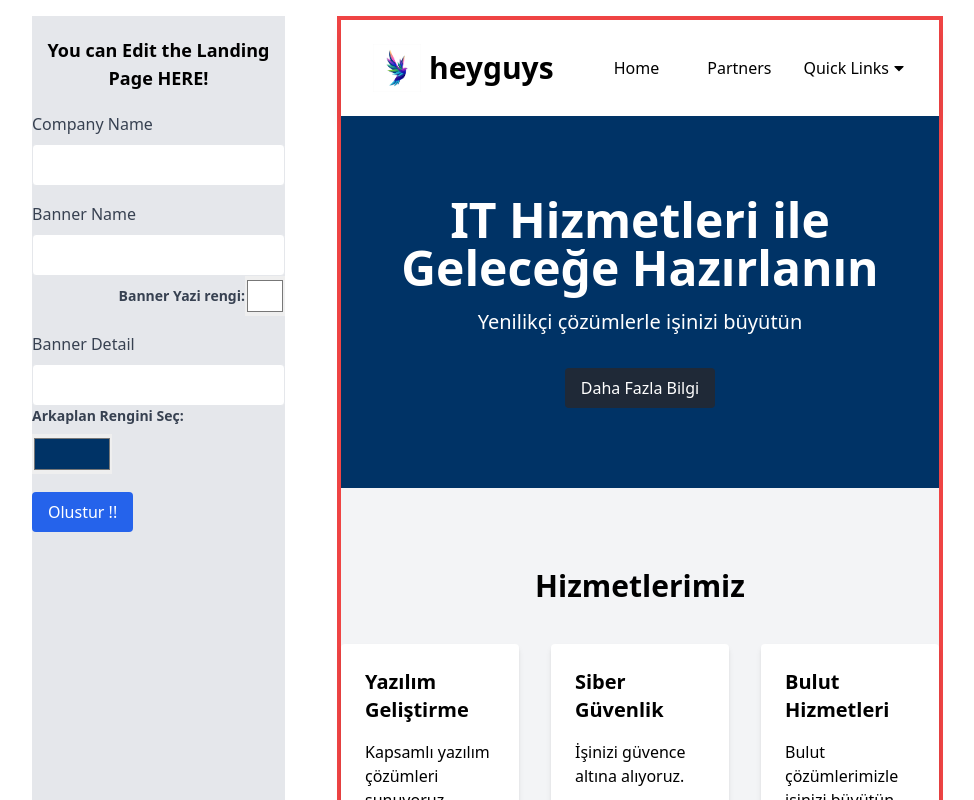
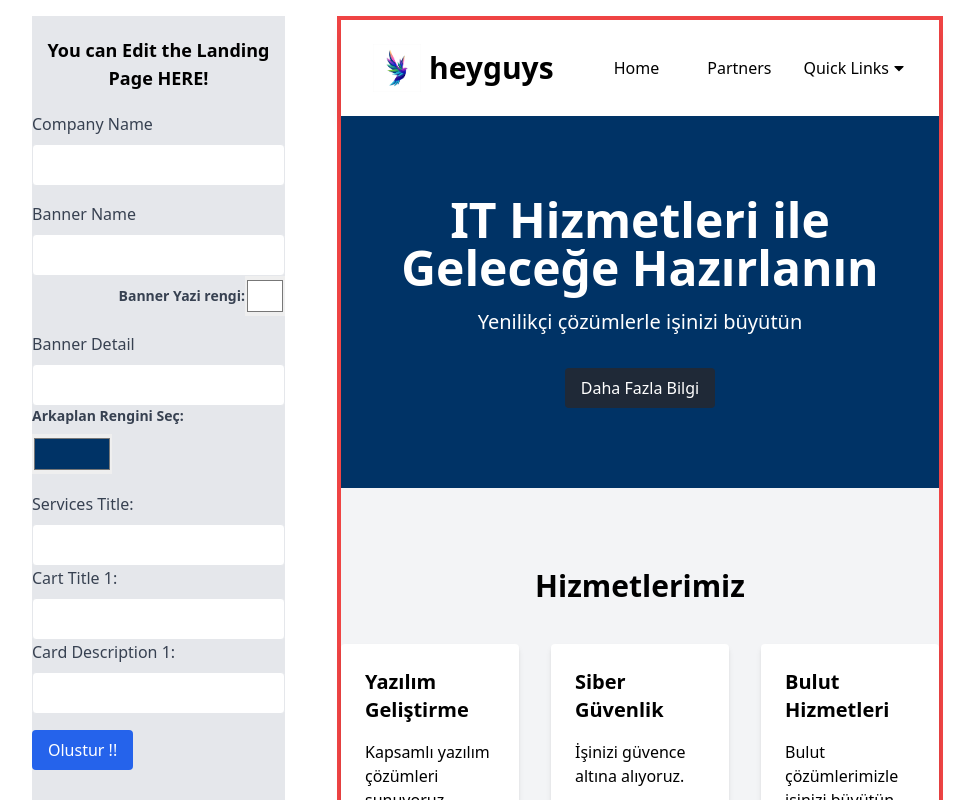
Before and after one commit to BurakFO/Landing-Page-React-Tailwind, a React (Vite) app: page /create in a window 1280 px wide. Shown: the top 800 px of the page, without its empty margins (0-974 px from the left). Built offline with nearby package versions, Linux system fonts and the light colour scheme.

Commit message:
Services Section added to Redux as Object

```diff
--- a/src/components/CreateInput/CreateInput.jsx
+++ b/src/components/CreateInput/CreateInput.jsx
@@ -5,12 +5,12 @@ import { selectBanner, setBanner, setBannerDetail, setBannerBackgroundColor } fr
 import { useState } from "react";
 import useFormHandlers from "../../hooks/useFormHandlers";
 
-
 const CreateInput = ({ inputRefs }) => {
 
 
     const { bannerBackgroundColor } = useSelector(selectBanner);
     const { bannerTextColor } = useSelector(selectBanner);
+
 
     // onChanges connected with the hook
     const {
@@ -18,7 +18,8 @@ const CreateInput = ({ inputRefs }) => {
         handleBannerChange,
         handleBannerDetailChange,
         handleChangeBackgroundColor,
-        handleBannerTextColor
+        handleBannerTextColor,
+        handleServicesTitle
 
     } = useFormHandlers();
 
@@ -46,6 +47,7 @@ const CreateInput = ({ inputRefs }) => {
                         ref={inputRefs.bannerInput}
                         onChange={handleBannerChange}
                     />
+
                     <div className="flex justify-end mb-4">
                         <label htmlFor="colorPicker" className="flex items-center  text-gray-700 text-sm font-bold">
                             Banner Yazi rengi:
@@ -58,6 +60,7 @@ const CreateInput = ({ inputRefs }) => {
                             className="w-10 h-10 p-0"
                         />
                     </div>
+
                     <label className="block text-gray-700">Banner Detail</label>
                     <input
                         type="text"
@@ -65,6 +68,7 @@ const CreateInput = ({ inputRefs }) => {
                         ref={inputRefs.bannerDetailInput}
                         onChange={handleBannerDetailChange}
                     />
+
                     <div className="mb-4">
                         <label htmlFor="colorPicker" className="block text-gray-700 text-sm font-bold mb-2">
                             Arkaplan Rengini Seç:
@@ -76,6 +80,30 @@ const CreateInput = ({ inputRefs }) => {
                             onChange={handleChangeBackgroundColor}
                             className="w-20 h-10 p-0 border-none"
                         />
+                    </div>
+
+                    <label className="block text-gray-700">Services Title:</label>
+                    <input
+                        type="text"
+                        className="w-full mt-2 p-2 border rounded"
+                        onChange={handleServicesTitle}
+                    />
+
+
+                    <div>
+                        <label className="block text-gray-700">Cart Title 1:</label>
+                        <input
+                            type="text"
+                            className="w-full mt-2 p-2 border rounded"
+                        />
+
+                        <label className="block text-gray-700">Card Description 1:</label>
+                        <input
+                            type="text"
+                            className="w-full mt-2 p-2 border rounded"
+                            onChange={handleBannerDetailChange}
+                        />
+
                     </div>
                 </div>
 
--- a/src/hooks/useFormHandlers.jsx
+++ b/src/hooks/useFormHandlers.jsx
@@ -1,6 +1,7 @@
 import { useDispatch } from "react-redux";
 import { selectCompanyName, setCompanyName } from "../redux/companyNameSlice";
 import { selectBanner, setBanner, setBannerDetail, setBannerBackgroundColor, setBannerTextColor } from "../redux/bannerSlice";
+import { setServicesTitle } from "../redux/servicesSlice";
 
 const useFormHandlers = () => {
 
@@ -15,7 +16,8 @@ const useFormHandlers = () => {
         handleBannerChange: (e) => handleChange(setBanner, e),
         handleBannerDetailChange: (e) => handleChange(setBannerDetail, e),
         handleChangeBackgroundColor: (e) => handleChange(setBannerBackgroundColor, e),
-        handleBannerTextColor: (e) => handleChange(setBannerTextColor, e)
+        handleBannerTextColor: (e) => handleChange(setBannerTextColor, e),
+        handleServicesTitle: (e) => handleChange(setServicesTitle, e)
     }
 
 
--- a/src/redux/servicesSlice.jsx
+++ b/src/redux/servicesSlice.jsx
@@ -23,12 +23,14 @@ export const servicesSlice = createSlice({
     name: "services",
     initialState,
     reducers: {
-
+        setServicesTitle: (state, action) => {
+            state.servicesTitle = action.payload;
+        }
     },
 });
 
 
-
+export const { setServicesTitle } = servicesSlice.actions;
 
 export const selectServices = (state) => state.services;
 
```
